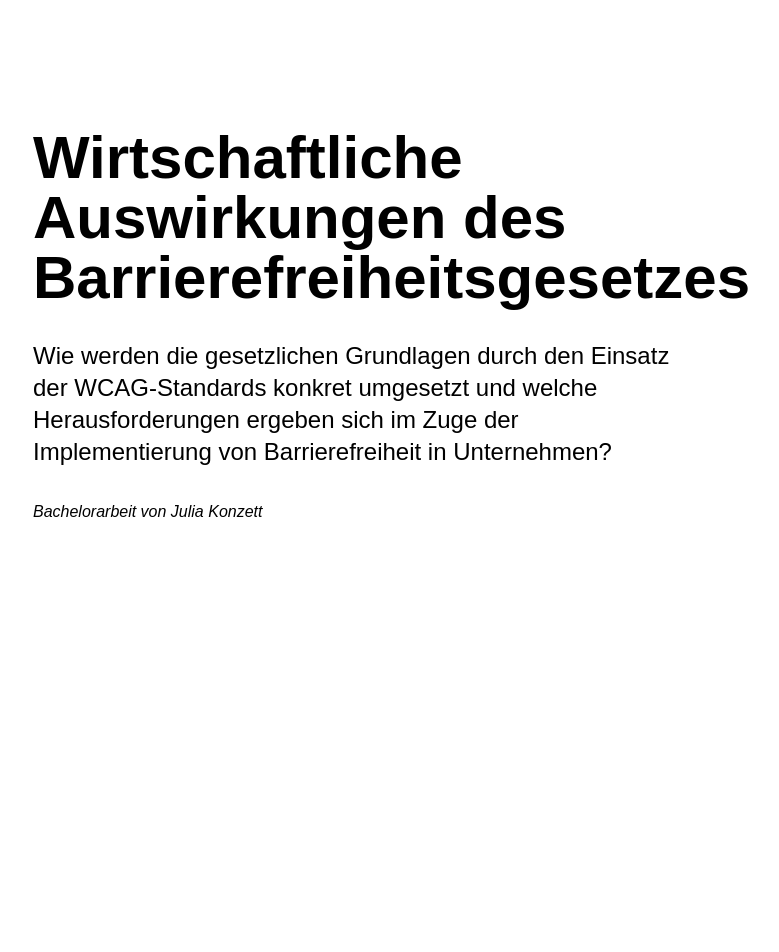
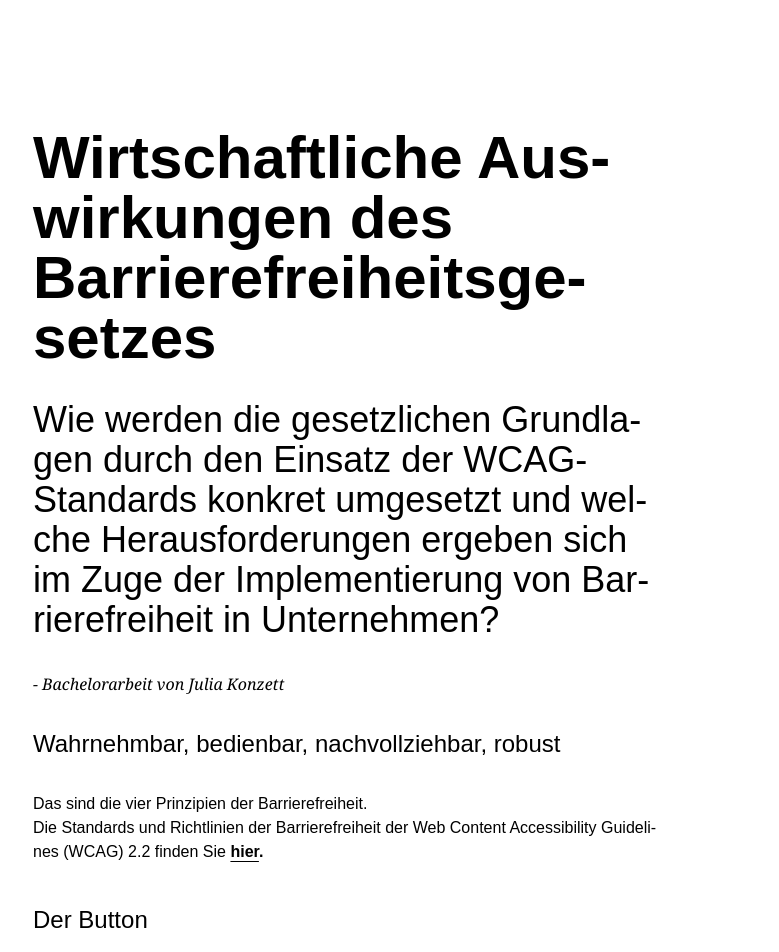
Before and after one commit to juliakonzett/accessibility-x-file, a Next.js app: page / in a window 1280 px wide. Shown: the top 952 px of the page, without its empty margins (287-1066 px from the left). Before the commit the page ends 800 px from the top, so only its background shows below. Built offline with nearby package versions, Linux system fonts and the light colour scheme.

Commit message:
added components

```diff
--- a/src/app/not-found.tsx
+++ b/src/app/not-found.tsx
@@ -2,7 +2,7 @@
 
 export default function NotFound() {
   return (
-    <div className='m-36'>
+    <div className='mx-[25%] my-[10%] hyphens-auto'>
       <h1 className='font-semibold text-6xl'>
         Upps, da ist etwas schiefgelaufen!
       </h1>
--- a/src/app/page.tsx
+++ b/src/app/page.tsx
@@ -1,18 +1,12 @@
+import Intro from '@/components/Intro';
+import ButtonIntro from '@/components/ButtonIntro';
+
 export default function Home() {
   return (
     <main>
-      <div className='mx-[25%] my-[10%]'>
-        <h1 className='font-semibold text-6xl'>
-          Wirtschaftliche Auswirkungen des Barrierefreiheitsgesetzes
-        </h1>
-        <h2 className='font-light text-2xl mt-8'>
-          Wie werden die gesetzlichen Grundlagen durch den Einsatz der
-          WCAG-Standards konkret umgesetzt und welche Herausforderungen ergeben
-          sich im Zuge der Implementierung von Barrierefreiheit in Unternehmen?
-        </h2>
-        <p className=' mt-8 font-light italic'>
-          Bachelorarbeit von Julia Konzett
-        </p>
+      <div className='mx-[25%] my-[10%] hyphens-auto flex flex-col gap-10'>
+        <Intro />
+        <ButtonIntro />
       </div>
     </main>
   );
--- /dev/null
+++ b/src/components/ButtonIntro.tsx
@@ -0,0 +1,10 @@
+import Button from './Button';
+
+export default function ButtonIntro() {
+  return (
+    <div>
+      <h3 className='font-medium text-2xl mb-8'>Der Button</h3>
+      <Button href={'/'} name={'Aussagekräftiger Text'} />
+    </div>
+  );
+}
--- /dev/null
+++ b/src/components/Intro.tsx
@@ -0,0 +1,32 @@
+export default function Intro() {
+  return (
+    <div className='flex flex-col gap-8'>
+      <h1 className='font-semibold text-6xl'>
+        Wirtschaftliche Auswirkungen des Barrierefreiheitsgesetzes
+      </h1>
+      <h2 className='font-medium text-4xl'>
+        Wie werden die gesetzlichen Grundlagen durch den Einsatz der
+        WCAG-Standards konkret umgesetzt und welche Herausforderungen ergeben
+        sich im Zuge der Implementierung von Barrierefreiheit in Unternehmen?
+      </h2>
+      <p className='font-serif italic'>- Bachelorarbeit von Julia Konzett</p>
+      <h3 className='font-medium text-2xl'>
+        Wahrnehmbar, bedienbar, nachvollziehbar, robust
+      </h3>
+      <p>
+        Das sind die vier Prinzipien der Barrierefreiheit. <br />
+        Die Standards und Richtlinien der Barrierefreiheit der Web Content
+        Accessibility Guidelines (WCAG) 2.2 finden Sie{' '}
+        <strong>
+          <a
+            target='blank'
+            className='underline underline-offset-4'
+            href='https://www.w3.org/TR/WCAG22/'>
+            hier
+          </a>
+          .
+        </strong>
+      </p>
+    </div>
+  );
+}
```
